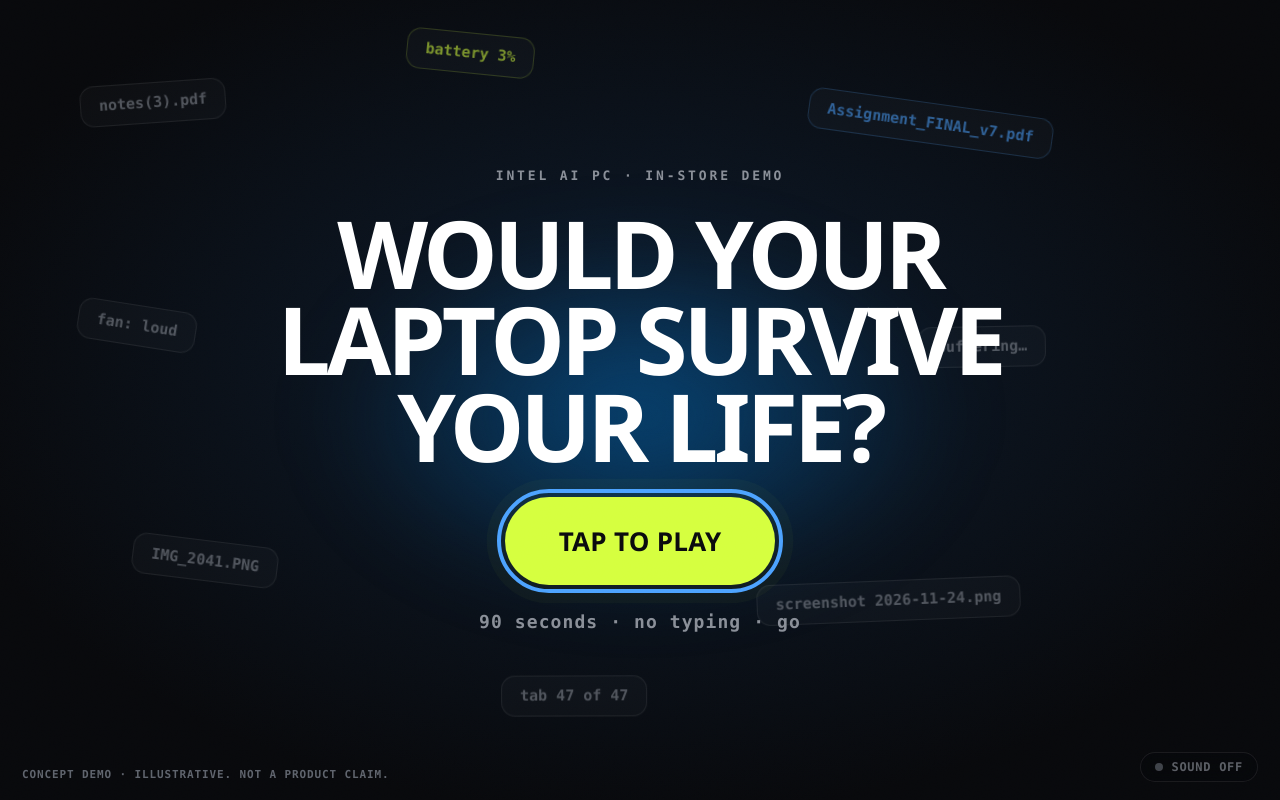
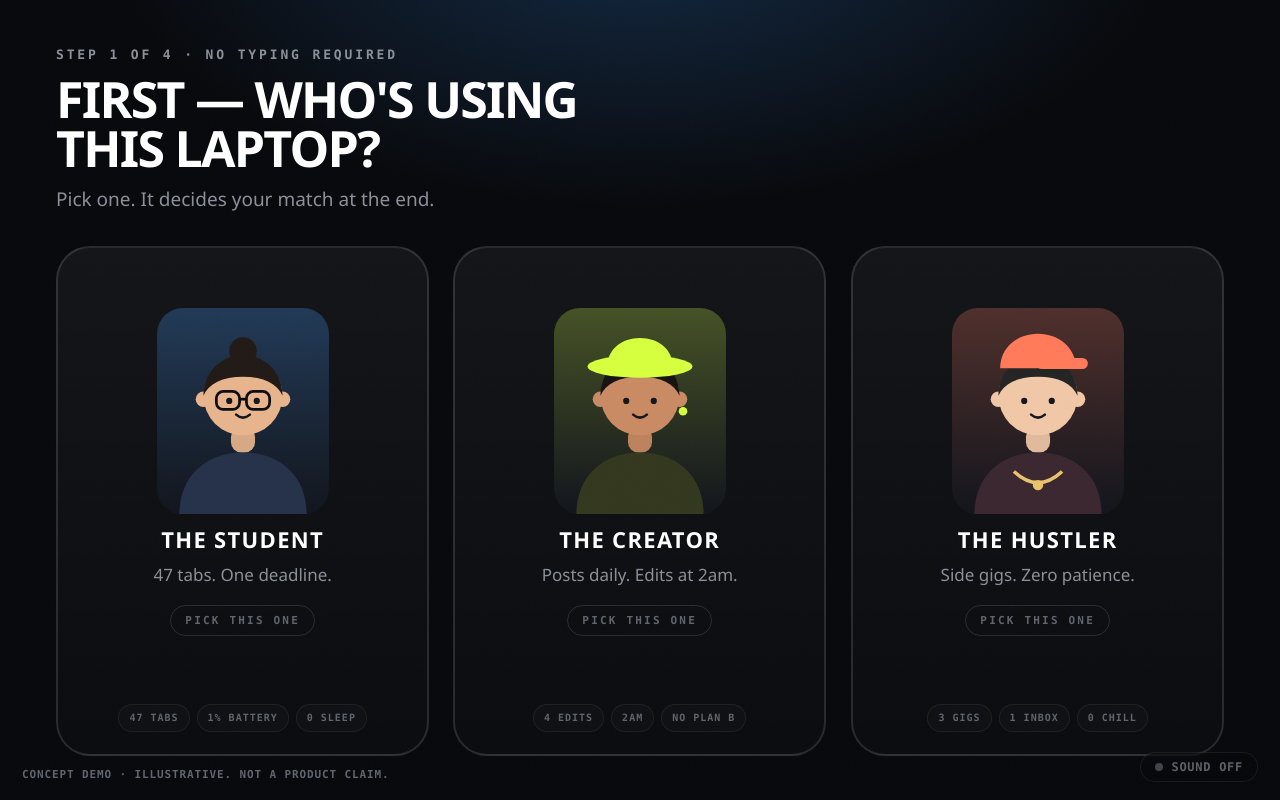
Before and after one commit to sumitsb-10/glow-up-gauntlet, a plain HTML site: page index.html in a window 1280 px wide. Both pictures are taken after a click on the button "TAP TO PLAY". Drawn offline with Linux system fonts and the light colour scheme.

Commit message:
feat: attract loop and vibe picker

```diff
--- /dev/null
+++ b/css/scenes.css
@@ -0,0 +1,90 @@
+/* ==========================================================================
+   Scene styles — intro onward
+   ========================================================================== */
+
+/* ---------- intro ---------- */
+.intro {
+  background:
+    radial-gradient(70% 60% at 50% -10%, #142b46 0%, transparent 60%),
+    var(--ink);
+  justify-content: center;
+  gap: 34px;
+  padding: 48px 56px 44px;
+}
+.intro-head { display: flex; flex-direction: column; gap: 14px; }
+.intro-head h2 { font-size: 50px; }
+.intro-sub { font: 500 19px/1.3 var(--font); color: var(--dim); }
+
+.intro-grid {
+  display: grid;
+  grid-template-columns: repeat(3, 1fr);
+  gap: 24px;
+  flex: 1;
+  min-height: 0;
+}
+
+.vibe-card {
+  position: relative;
+  display: flex;
+  flex-direction: column;
+  align-items: center;
+  justify-content: center;
+  gap: 14px;
+  padding: 26px 22px 84px;
+  border-radius: 34px;
+  border: 2px solid var(--line);
+  background: linear-gradient(180deg, rgba(255,255,255,.05), rgba(255,255,255,.015));
+  cursor: pointer;
+  text-align: center;
+  opacity: 0;
+  animation: card-in 380ms cubic-bezier(.2,.9,.25,1) forwards;
+  transition: transform 160ms ease, border-color 160ms ease, background 160ms ease;
+  touch-action: manipulation;
+}
+@keyframes card-in {
+  from { opacity: 0; transform: translateY(22px) scale(.97); }
+  to { opacity: 1; transform: translateY(0) scale(1); }
+}
+.vibe-card:hover {
+  transform: translateY(-6px);
+  border-color: rgba(77,163,255,.55);
+  background: linear-gradient(180deg, rgba(77,163,255,.12), rgba(255,255,255,.02));
+}
+.vibe-card:active { transform: scale(.98); }
+.vibe-card:focus-visible { outline: 4px solid var(--blue-hi); outline-offset: 4px; }
+.vibe-card.picked { border-color: var(--acid); background: rgba(214,255,63,.12); }
+
+.vibe-art { width: 172px; }
+.vibe-art svg { display: block; width: 100%; height: auto; }
+.vibe-label {
+  font: 900 22px/1 var(--font);
+  letter-spacing: .06em;
+}
+.vibe-line { font: 500 17px/1.35 var(--font); color: var(--dim); max-width: 230px; }
+.vibe-go {
+  margin-top: 4px;
+  font: 800 11px/1 var(--mono);
+  letter-spacing: .2em;
+  color: var(--dim-2);
+  padding: 9px 14px;
+  border: 1px solid var(--line);
+  border-radius: 999px;
+}
+.vibe-card:hover .vibe-go { color: var(--acid); border-color: rgba(214,255,63,.4); }
+
+.vibe-traits {
+  position: absolute;
+  left: 0; right: 0; bottom: 22px;
+  display: flex;
+  justify-content: center;
+  gap: 7px;
+}
+.vibe-trait {
+  font: 700 10px/1 var(--mono);
+  letter-spacing: .1em;
+  color: var(--dim-2);
+  padding: 8px 10px;
+  border: 1px solid var(--line-2);
+  border-radius: 999px;
+  background: rgba(255,255,255,.02);
+}
--- a/index.html
+++ b/index.html
@@ -6,6 +6,7 @@
 <meta name="color-scheme" content="dark" />
 <title>Glow-Up Gauntlet · Intel AI PC</title>
 <link rel="stylesheet" href="css/main.css" />
+<link rel="stylesheet" href="css/scenes.css" />
 </head>
 <body>
   <div id="stage">
@@ -19,7 +20,9 @@
 
   <script src="js/lib/machine.js"></script>
   <script src="js/core.js"></script>
+  <script src="js/art.js"></script>
   <script src="js/scenes/attract.js"></script>
+  <script src="js/scenes/intro.js"></script>
   <script src="js/app.js"></script>
 </body>
 </html>
--- /dev/null
+++ b/js/art.js
@@ -0,0 +1,74 @@
+/* Glow-Up Gauntlet — inline SVG art (no external assets) */
+(function () {
+  'use strict';
+  var GG = window.GG;
+  GG.art = GG.art || {};
+
+  GG.VIBES = {
+    student: { label: 'THE STUDENT', line: '47 tabs. One deadline.', verb: 'studying', traits: ['47 TABS', '1% BATTERY', '0 SLEEP'] },
+    creator: { label: 'THE CREATOR', line: 'Posts daily. Edits at 2am.', verb: 'creating', traits: ['4 EDITS', '2AM', 'NO PLAN B'] },
+    hustler: { label: 'THE HUSTLER', line: 'Side gigs. Zero patience.', verb: 'hustling', traits: ['3 GIGS', '1 INBOX', '0 CHILL'] }
+  };
+
+  var LOOKS = {
+    student: { skin: '#E7B48C', hair: '#221A16', top: '#26324A', accent: '#4DA3FF', head: 'bun', glasses: true },
+    creator: { skin: '#C98A63', hair: '#171310', top: '#33381F', accent: '#D6FF3F', head: 'hat' },
+    hustler: { skin: '#F0C7A6', hair: '#242424', top: '#3B2730', accent: '#FF7A59', head: 'cap', chain: true }
+  };
+
+  GG.art.avatar = function (vibe) {
+    var c = LOOKS[vibe] || LOOKS.student;
+    var id = 'av-' + vibe;
+    var head = '';
+    if (c.head === 'bun') head += '<circle cx="100" cy="50" r="16" fill="' + c.hair + '"/>';
+    head += '<circle cx="54" cy="106" r="9" fill="' + c.skin + '"/><circle cx="146" cy="106" r="9" fill="' + c.skin + '"/>';
+    head += '<path d="M54 102c0-27 20-47 46-47s46 20 46 47c-6-14-22-22-46-22s-40 8-46 22z" fill="' + c.hair + '"/>';
+    if (c.head === 'hat') {
+      head += '<ellipse cx="100" cy="68" rx="61" ry="13" fill="' + c.accent + '"/>';
+      head += '<path d="M62 68c0-20 17-33 38-33s38 13 38 33z" fill="' + c.accent + '"/>';
+    }
+    if (c.head === 'cap') {
+      head += '<path d="M56 70c0-24 20-40 44-40s44 16 44 40z" fill="' + c.accent + '"/>';
+      head += '<rect x="98" y="58" width="60" height="13" rx="6.5" fill="' + c.accent + '"/>';
+    }
+    head += '<circle cx="84" cy="108" r="3.6" fill="#14171d"/><circle cx="116" cy="108" r="3.6" fill="#14171d"/>';
+    head += '<path d="M92 124q8 7 16 0" stroke="#14171d" stroke-width="3" stroke-linecap="round" fill="none"/>';
+    if (c.glasses) {
+      head += '<g stroke="#0B0D12" stroke-width="3.2" fill="none">' +
+        '<rect x="69" y="97" width="27" height="21" rx="8"/>' +
+        '<rect x="104" y="97" width="27" height="21" rx="8"/>' +
+        '<path d="M96 106h8"/></g>';
+    }
+    if (c.chain) {
+      head += '<path d="M72 190q28 26 56 0" stroke="#E7C36A" stroke-width="4" fill="none"/>' +
+        '<circle cx="100" cy="206" r="6" fill="#E7C36A"/>';
+    }
+    if (vibe === 'creator') head += '<circle cx="150" cy="120" r="5" fill="' + c.accent + '"/>';
+
+    return '<svg viewBox="0 0 200 240" xmlns="http://www.w3.org/2000/svg" role="img" aria-label="' +
+      GG.VIBES[vibe].label.toLowerCase() + ' avatar">' +
+      '<defs><linearGradient id="' + id + '" x1="0" y1="0" x2="0" y2="1">' +
+      '<stop offset="0" stop-color="' + c.accent + '" stop-opacity=".26"/>' +
+      '<stop offset="1" stop-color="' + c.accent + '" stop-opacity="0"/>' +
+      '</linearGradient></defs>' +
+      '<rect width="200" height="240" rx="30" fill="#12151c"/>' +
+      '<rect width="200" height="240" rx="30" fill="url(#' + id + ')"/>' +
+      '<rect x="86" y="138" width="28" height="30" rx="12" fill="' + c.skin + '" opacity=".92"/>' +
+      '<path d="M26 240c0-44 30-72 74-72s74 28 74 72z" fill="' + c.top + '"/>' +
+      '<circle cx="100" cy="102" r="46" fill="' + c.skin + '"/>' +
+      head +
+      '</svg>';
+  };
+
+  /* small utility icon set */
+  GG.art.icon = function (name, size) {
+    var s = size || 28;
+    var paths = {
+      check: '<path d="M4 12l5 5L20 6" stroke="currentColor" stroke-width="3" fill="none" stroke-linecap="round" stroke-linejoin="round"/>',
+      bolt: '<path d="M13 2L4 14h6l-1 8 9-12h-6z" fill="currentColor"/>',
+      wifiOff: '<path d="M3 3l18 18M8.5 15.5a4 4 0 017 0M5 12a11 11 0 014-2.5M15 9.5A11 11 0 0119 12" stroke="currentColor" stroke-width="2" fill="none" stroke-linecap="round"/>',
+      lock: '<rect x="5" y="10" width="14" height="10" rx="2" stroke="currentColor" stroke-width="2" fill="none"/><path d="M8 10V7a4 4 0 018 0v3" stroke="currentColor" stroke-width="2" fill="none"/>'
+    };
+    return '<svg viewBox="0 0 24 24" width="' + s + '" height="' + s + '" aria-hidden="true">' + (paths[name] || '') + '</svg>';
+  };
+})();
--- a/js/scenes/attract.js
+++ b/js/scenes/attract.js
@@ -7,11 +7,11 @@
     { t: 'notes(3).pdf', x: 64, y: 108, r: -7, d: 7.5, c: '' },
     { t: 'Assignment_FINAL_v7.pdf', x: 792, y: 128, r: 5, d: 9, c: 'blue' },
     { t: 'IMG_2041.PNG', x: 116, y: 566, r: 4, d: 8, c: '' },
-    { t: 'screenshot 2026-11-24.png', x: 742, y: 604, r: -5, d: 10, c: '' },
+    { t: 'screenshot 2026-11-24.png', x: 946, y: 686, r: -5, d: 10, c: '' },
     { t: 'battery 3%', x: 392, y: 56, r: 3, d: 6.5, c: 'acid' },
-    { t: 'buffering…', x: 902, y: 352, r: -4, d: 8.5, c: '' },
+    { t: 'buffering…', x: 1040, y: 236, r: -4, d: 8.5, c: '' },
     { t: 'fan: loud', x: 62, y: 330, r: 6, d: 7, c: '' },
-    { t: 'tab 47 of 47', x: 486, y: 700, r: -3, d: 9.5, c: '' }
+    { t: 'tab 47 of 47', x: 486, y: 722, r: -3, d: 9.5, c: '' }
   ];
 
   GG.register('attract', {
--- /dev/null
+++ b/js/scenes/intro.js
@@ -0,0 +1,55 @@
+/* Intro — pick your vibe */
+(function () {
+  'use strict';
+  var GG = window.GG;
+
+  GG.register('intro', {
+    mount: function (root) {
+      var screen = GG.el('section', { class: 'screen intro' });
+
+      screen.append(
+        GG.el('header', { class: 'intro-head' },
+          GG.el('div', { class: 'eyebrow', text: 'STEP 1 OF 4 · NO TYPING REQUIRED' }),
+          GG.el('h2', { html: "FIRST — WHO'S USING<br>THIS LAPTOP?" }),
+          GG.el('p', { class: 'intro-sub', text: 'Pick one. It decides your match at the end.' })
+        )
+      );
+
+      var grid = GG.el('div', { class: 'intro-grid' });
+      var keys = Object.keys(GG.VIBES);
+      var chosen = false;
+
+      keys.forEach(function (key, i) {
+        var v = GG.VIBES[key];
+        var card = GG.el('button', {
+          class: 'vibe-card',
+          type: 'button',
+          'data-vibe': key,
+          'aria-label': 'Play as ' + v.label.toLowerCase(),
+          style: 'animation-delay:' + (i * 70) + 'ms'
+        });
+        card.append(
+          GG.svg(GG.art.avatar(key), 'vibe-art'),
+          GG.el('div', { class: 'vibe-label', text: v.label }),
+          GG.el('p', { class: 'vibe-line', text: v.line }),
+          GG.el('span', { class: 'vibe-go', text: 'PICK THIS ONE' }),
+          GG.el('div', { class: 'vibe-traits', 'aria-hidden': 'true' },
+            v.traits.map(function (t) { return GG.el('span', { class: 'vibe-trait', text: t }); }))
+        );
+        card.addEventListener('click', function () {
+          if (chosen) return;
+          chosen = true;
+          GG.state.vibe = key;
+          GG.audio.pop();
+          card.classList.add('picked');
+          GG.timers.after(180, function () { GG.go('ch1'); });
+        });
+        grid.append(card);
+      });
+
+      screen.append(grid);
+      root.append(screen);
+    },
+    unmount: function () {}
+  });
+})();
```
Also changed, not shown: shots/attract.png (added), shots/intro.png (added), 1 other file.
